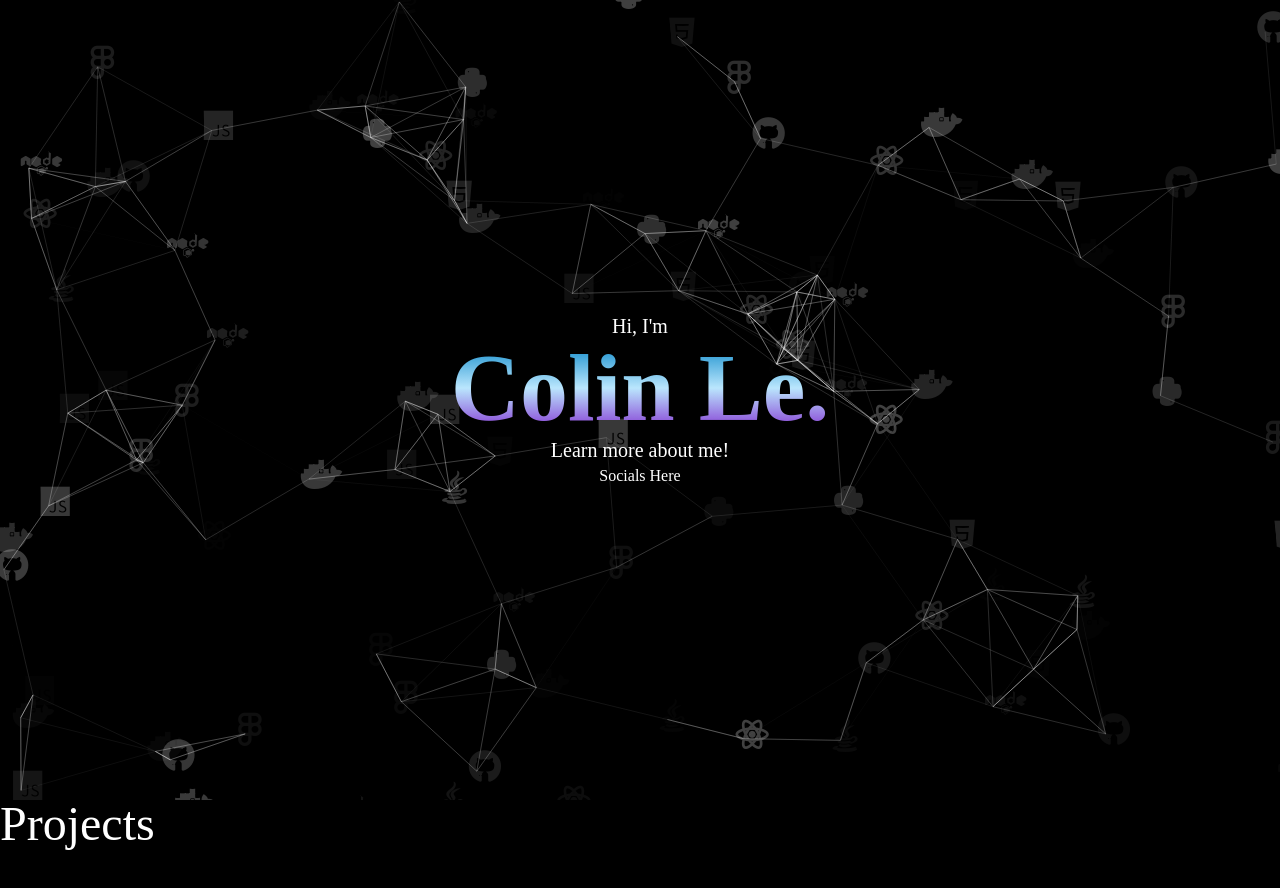
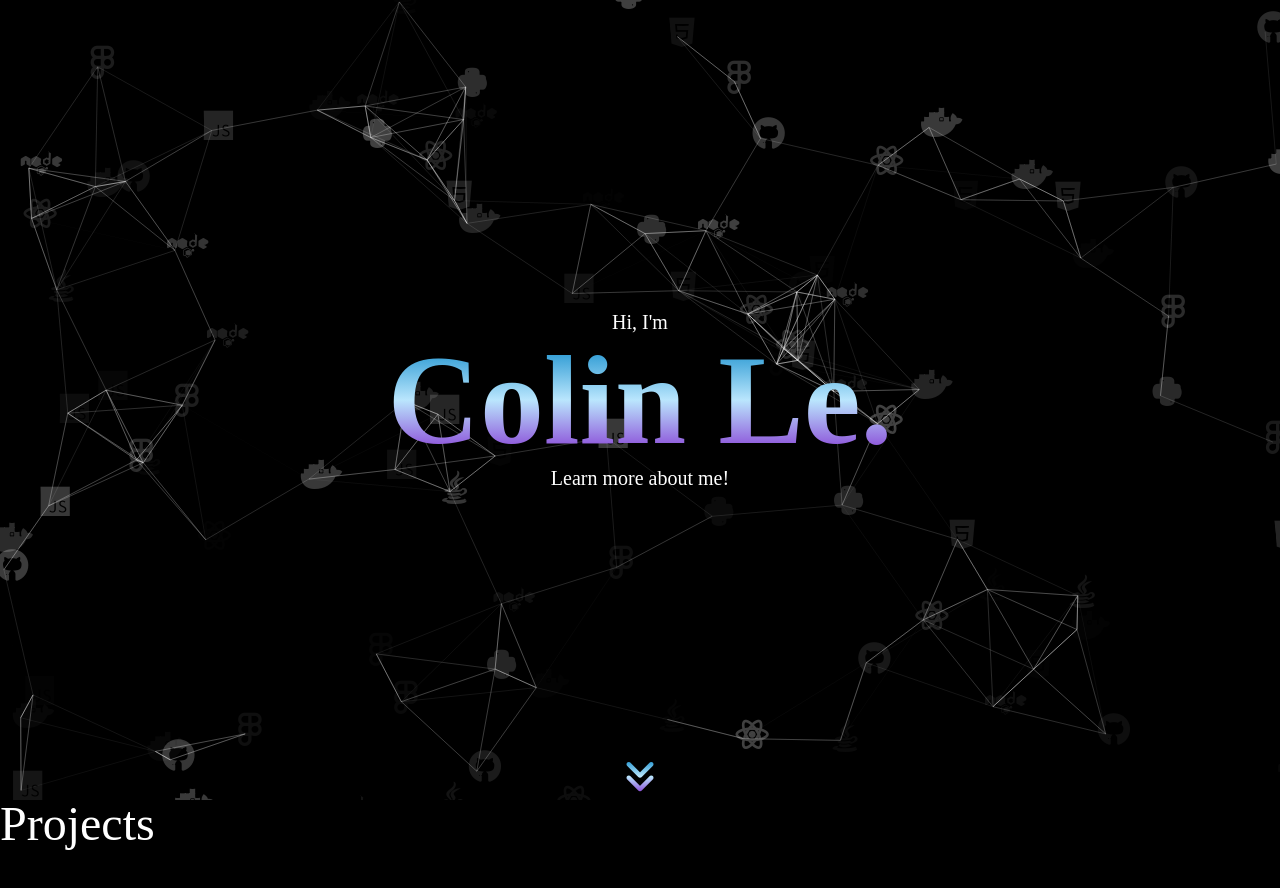
Before and after one commit to colintle/portfolio2023, a Next.js app in the folder portfolio/: page / in a window 1280 px wide. Shown: the top 888 px of the page. Built offline with nearby package versions, Linux system fonts and the light colour scheme; a web font is replaced by a local one.

Commit message:
Add scroll arrow

```diff
--- a/portfolio/components/About/About.js
+++ b/portfolio/components/About/About.js
@@ -1,5 +1,7 @@
 import Image from "next/image";
 import Picture from "../../public/images/me.jpg"
+import { FontAwesomeIcon } from "@fortawesome/react-fontawesome";
+import { faAnglesDown } from "@fortawesome/free-solid-svg-icons";
 
 import Background from "@/components/Particles/Background";
 
@@ -10,13 +12,20 @@ function About() {
       <div className="absolute z-10 top-0 left-0 w-full h-full flex flex-col justify-center items-center text-white">
         <p className="text-xl">Hi, I'm</p>
         <h1
-          className="font-extrabold text-transparent text-8xl bg-clip-text bg-gradient-to-b from-sky-600 via-sky-200 to-purple-700"
+          className="font-extrabold text-transparent text-9xl bg-clip-text bg-gradient-to-b from-sky-600 via-sky-200 to-purple-700 text-center"
         >
         Colin Le.
         </h1>
         <p className="text-xl">Learn more about me!</p>
-        <div>
-          <p>Socials Here</p>
+        {/* <div className="h-1/4 flex flex-col justify-center">
+            <div className=" text-black p-4 rounded-3xl bg-gradient-to-b from-sky-600 via-sky-200 to-purple-700">
+              <h1>Let's Connect</h1>
+            </div>
+        </div> */}
+        <div className="invisible md:visible text-4xl text-blue-500 absolute bottom-0 w-full flex flex-col justify-center items-center animate-bounce">
+          <span className="text-transparent bg-clip-text bg-gradient-to-b from-sky-600 via-sky-200 to-purple-700">
+          <i class="fa-solid fa-angles-down"></i>
+          </span>
         </div>
       </div>
     </div>
```
